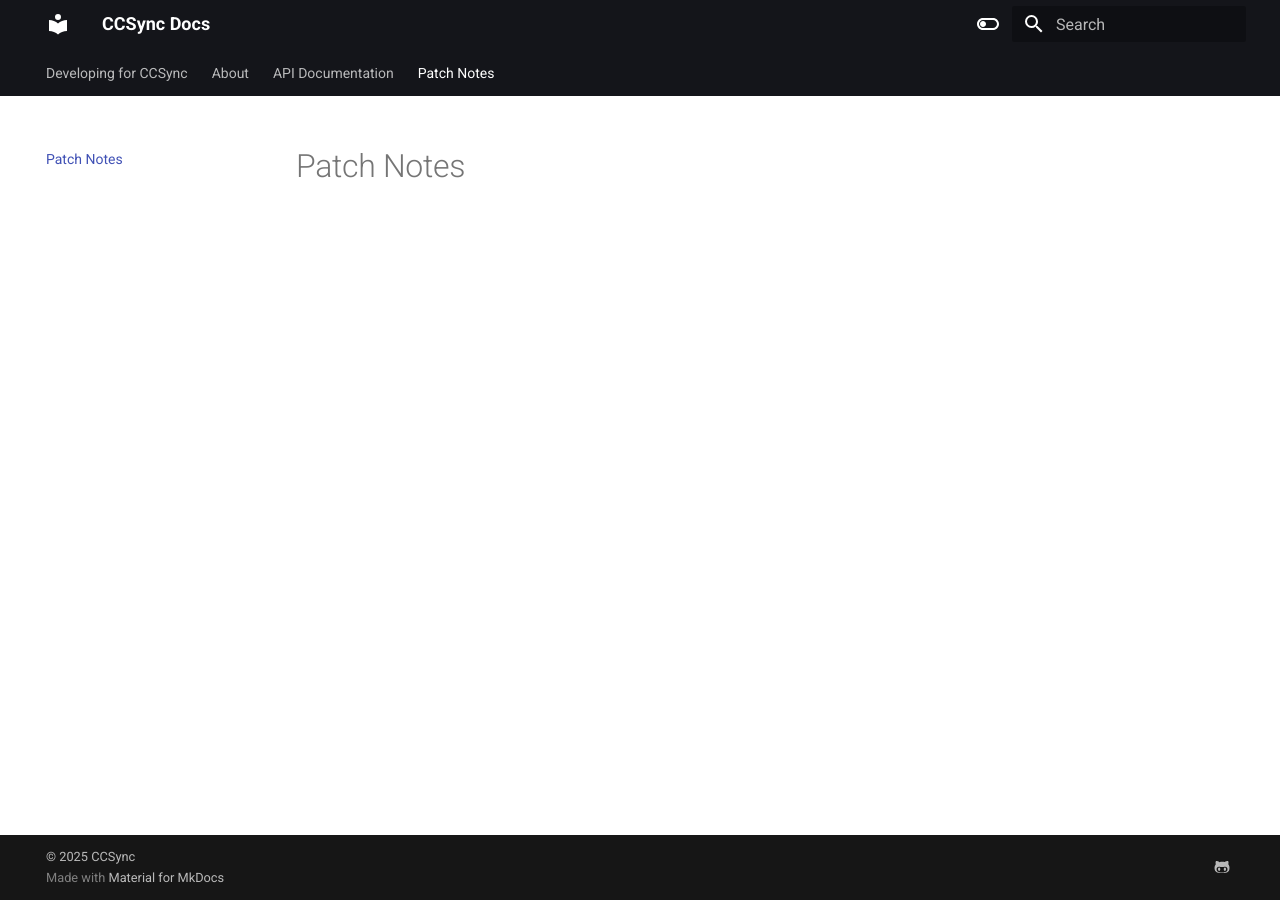
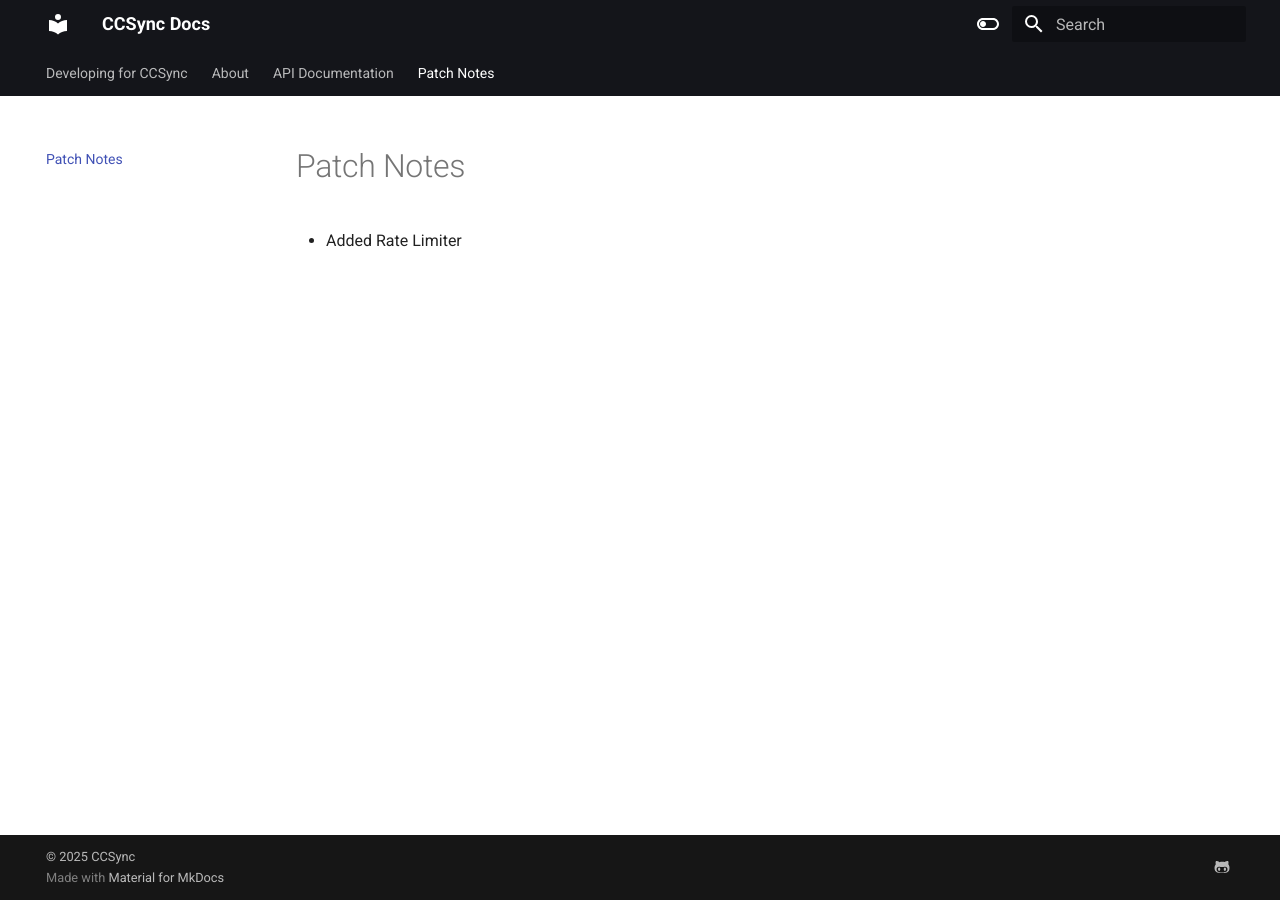
Before and after one commit to its-me-abhishek/ccsync-docs, an MkDocs documentation site: the page built from docs/patch.md, in a window 1280 px wide. Built offline with MkDocs 1.6.1 and Material for MkDocs 9.7.7, drawn with Linux system fonts in a browser that asks for light colours.

Commit message:
Update patch.md

```diff
--- a/docs/patch.md
+++ b/docs/patch.md
@@ -1 +1,3 @@
 # Patch Notes
+
+- Added Rate Limiter
```
